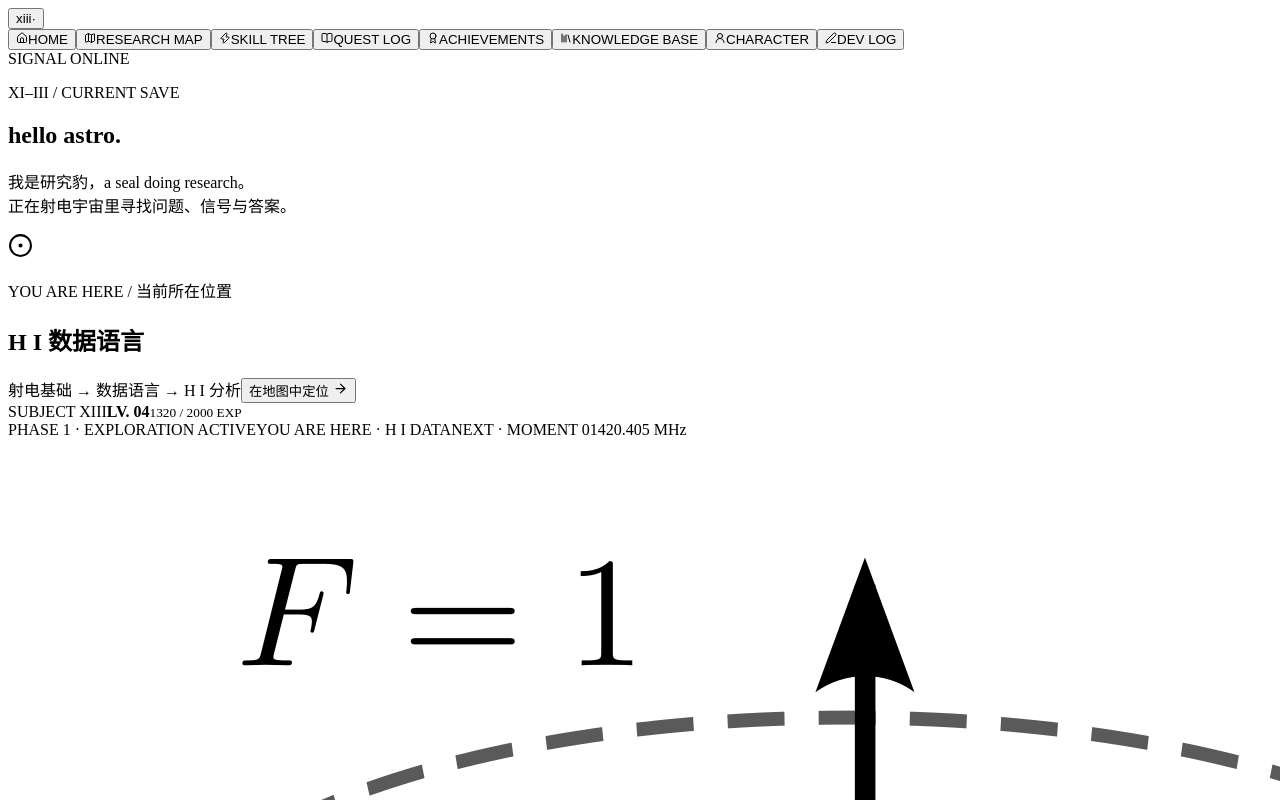
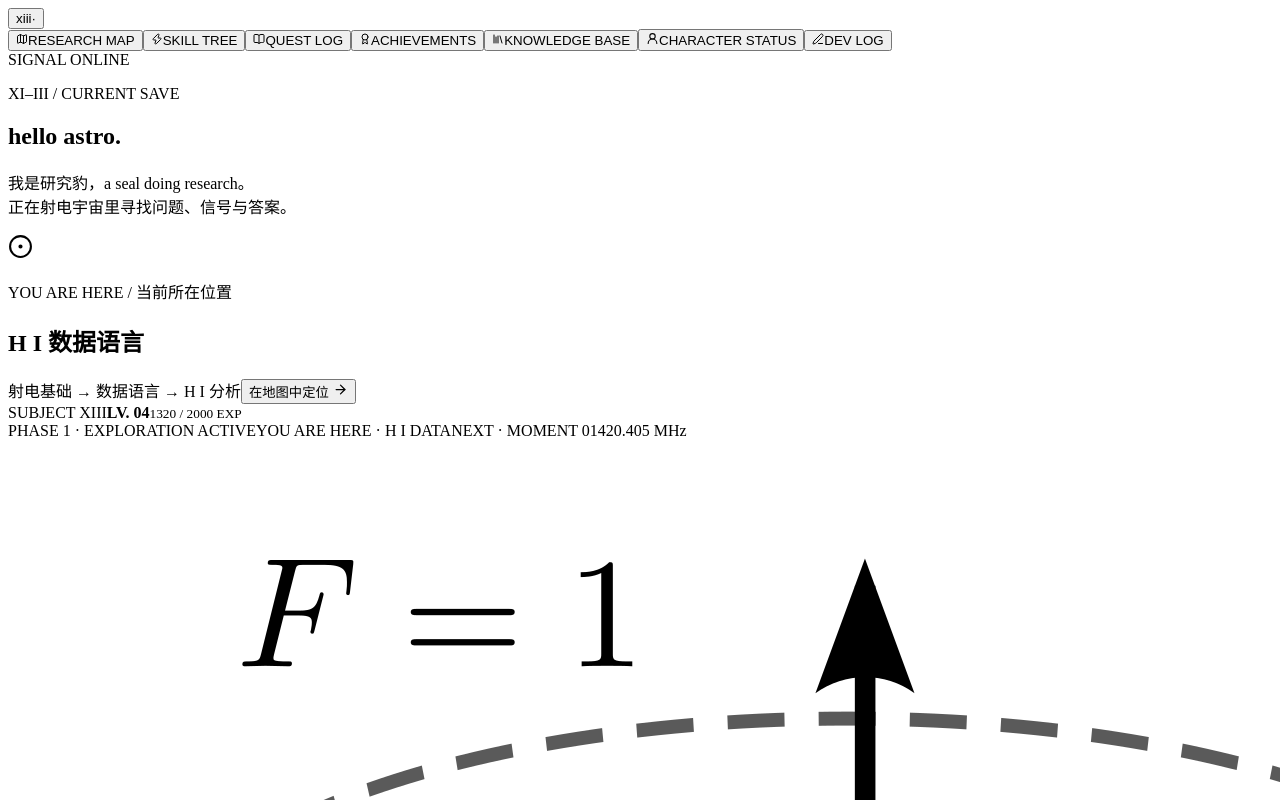
Before and after one commit to wooo0214/wooo0214.github.io, a React (Vite) app: page / in a window 1280 px wide. Shown: the top 800 px of the page. Built offline with nearby package versions, Linux system fonts and the light colour scheme; the HTML template or start-up script is replaced by a standard one.

Commit message:
固定顶部导航栏，去掉home

```diff
--- a/src/App.tsx
+++ b/src/App.tsx
@@ -1,17 +1,16 @@
 import { useMemo, useState } from 'react'
-import { ArrowRight, Award, BookOpen, Check, ChevronRight, CircleDot, Compass, Home as HomeIcon, Library, LockKeyhole, Map, Orbit, PenLine, Radio, Route, Sparkles, Target, TrendingUp, UserRound, Zap } from 'lucide-react'
+import { ArrowRight, Award, BookOpen, Check, ChevronRight, CircleDot, Compass, Library, LockKeyhole, Map, Orbit, PenLine, Radio, Route, Sparkles, Target, TrendingUp, UserRound, Zap } from 'lucide-react'
 import { mapEdges, mapNodes, milestones, quests, site, skillBranches, stages, type Quest } from './data/site'
 import hydrogenSpinFlip from '../pic/Hydrogen-SpinFlip.svg.webp'
 
 type View = 'home' | 'map' | 'skills' | 'quests' | 'achievements' | 'knowledge' | 'character' | 'devlog'
 const nav: { id: View; label: string; icon: React.ReactNode }[] = [
-  { id: 'home', label: 'HOME', icon: <HomeIcon size={12} /> },
   { id: 'map', label: 'RESEARCH MAP', icon: <Map size={12} /> },
   { id: 'skills', label: 'SKILL TREE', icon: <Zap size={12} /> },
   { id: 'quests', label: 'QUEST LOG', icon: <BookOpen size={12} /> },
   { id: 'achievements', label: 'ACHIEVEMENTS', icon: <Award size={12} /> },
   { id: 'knowledge', label: 'KNOWLEDGE BASE', icon: <Library size={12} /> },
-  { id: 'character', label: 'CHARACTER', icon: <UserRound size={12} /> },
+  { id: 'character', label: 'CHARACTER STATUS', icon: <UserRound size={13} /> },
   { id: 'devlog', label: 'DEV LOG', icon: <PenLine size={12} /> },
 ]
 
--- a/src/styles.css
+++ b/src/styles.css
@@ -30,7 +30,7 @@ body::before {
 a { color: inherit; text-decoration: none; }
 button, a { -webkit-tap-highlight-color: transparent; }
 
-main { position: relative; overflow: hidden; }
+main { position: relative; overflow-x: hidden; padding-top: 76px; }
 .topbar { height: 76px; max-width: 1440px; margin: 0 auto; padding: 0 42px; display: flex; align-items: center; justify-content: space-between; border-bottom: 1px solid var(--line); }
 .brand { font-size: 25px; font-weight: 600; letter-spacing: -.06em; }
 .brand span { color: var(--cyan); }
@@ -113,10 +113,10 @@ footer { max-width: 1440px; margin: 0 auto; padding: 38px 42px; border-top: 1px
 footer div { display: flex; gap: 16px; align-items: baseline; } footer strong { color: white; font-size: 24px; } footer span, footer p { font: 10px 'DM Mono', monospace; }
 
 button { font: inherit; color: inherit; }
-.appbar { position: sticky; top: 0; z-index: 50; background: rgba(11,12,14,.88); backdrop-filter: blur(18px); }
+.appbar { position: fixed; inset: 0 0 auto 0; width: 100%; max-width: none; z-index: 50; padding-inline: 28px; background: rgba(11,12,14,.94); backdrop-filter: blur(18px); box-shadow: 0 10px 35px rgba(0,0,0,.22); }
 .brand-button, .app-nav button { border: 0; background: transparent; cursor: pointer; }
-.app-nav { gap: 19px; }
-.app-nav button { color: #8d8e8d; font: 500 8px 'DM Mono', monospace; letter-spacing: .09em; padding: 28px 1px 25px; border-bottom: 2px solid transparent; display: flex; align-items: center; gap: 5px; white-space: nowrap; }
+.app-nav { gap: 11px; }
+.app-nav button { color: #aeb0ad; font: 500 12px 'DM Mono', monospace; letter-spacing: .02em; padding: 26px 1px 23px; border-bottom: 2px solid transparent; display: flex; align-items: center; gap: 5px; white-space: nowrap; }
 .app-nav button:hover, .app-nav button.selected { color: var(--ink); border-bottom-color: var(--cyan); }
 .workspace { min-height: calc(100vh - 76px); padding-top: 72px; }
 .page-head { border-bottom: 1px solid var(--line); padding-bottom: 35px; margin-bottom: 38px; }
```
